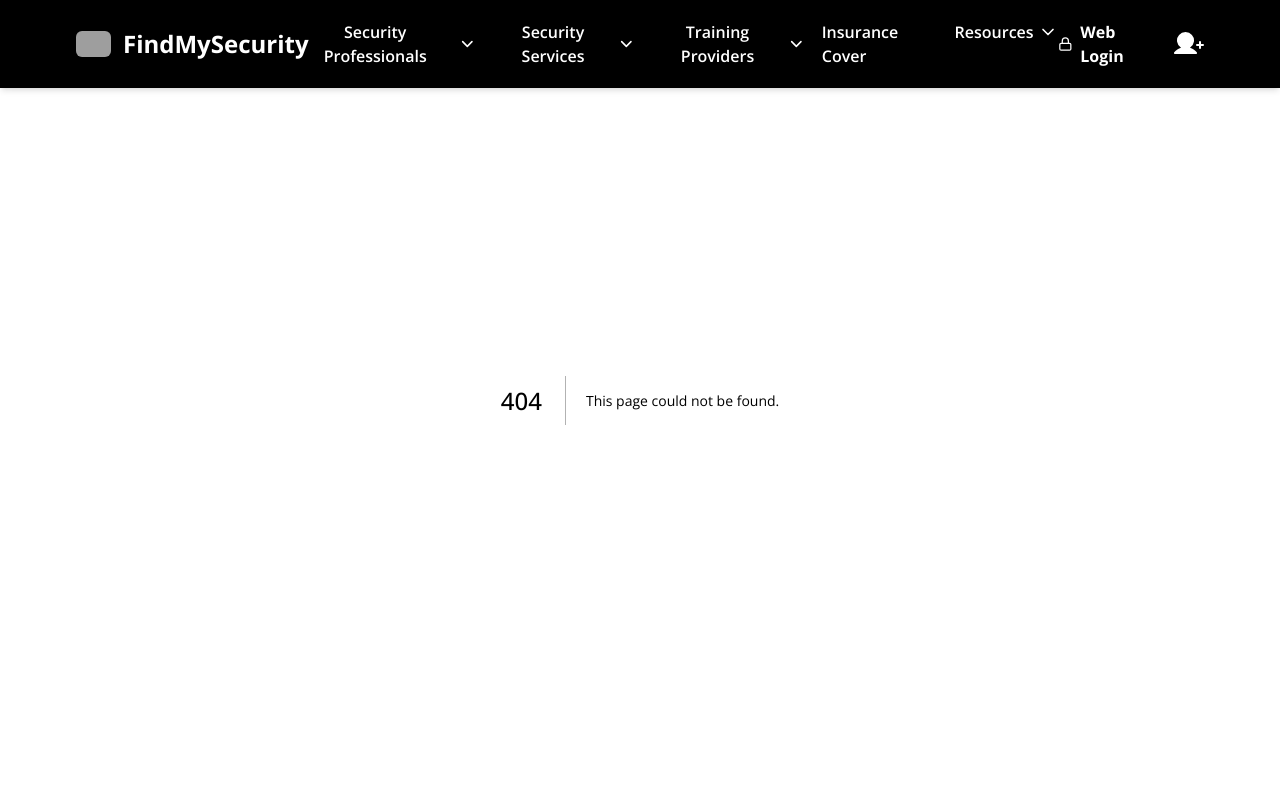
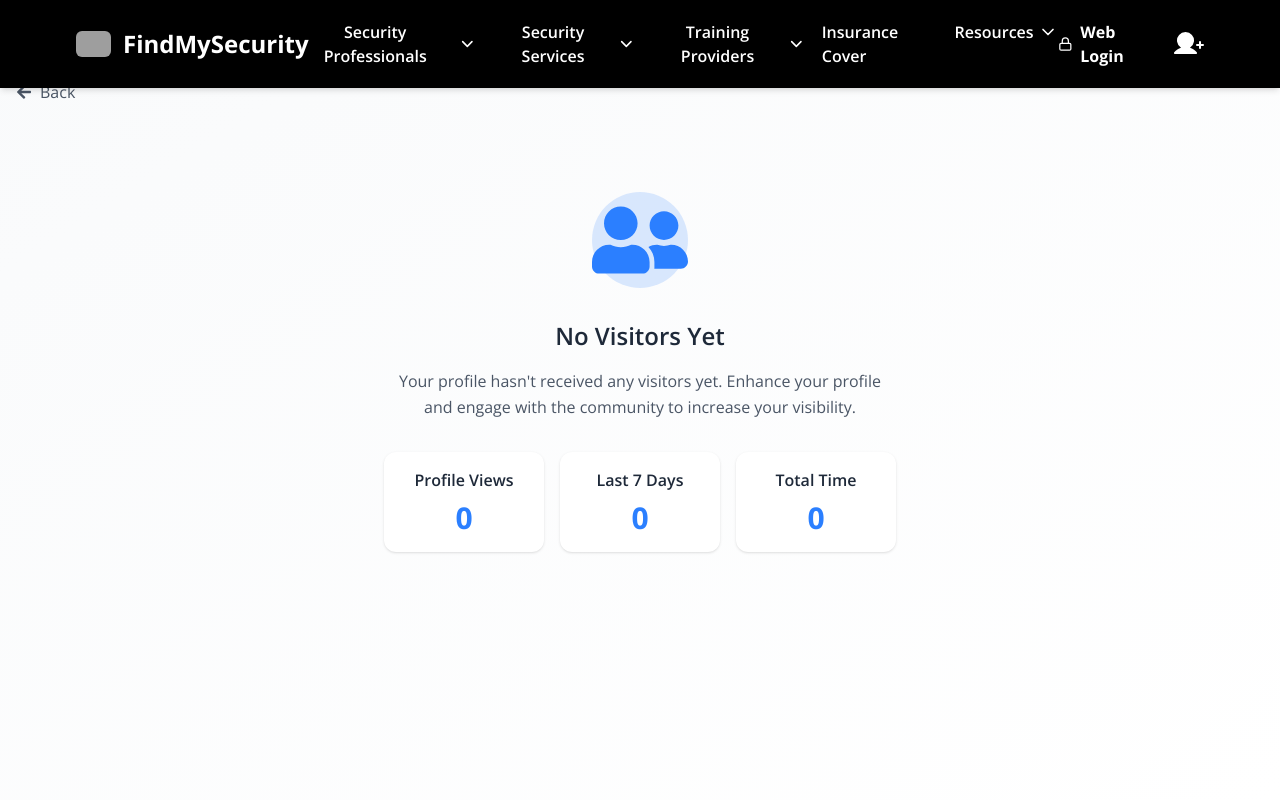
Before and after one commit to HamadAliMughal/FindMySecurity-Web, a Next.js app in the folder findmysecurity/: page /visitors in a window 1280 px wide. Before the commit this address had no page. Shown: the top 800 px of the page. Built offline with nearby package versions, Linux system fonts and the light colour scheme; grey boxes are pictures that could not be loaded.

Commit message:
visitors-demo-page

```diff
--- /dev/null
+++ b/findmysecurity/src/app/visitors/page.tsx
@@ -0,0 +1,52 @@
+'use client';
+
+import React from 'react';
+import { FaUserFriends, FaArrowLeft } from 'react-icons/fa';
+import { useRouter } from 'next/navigation';
+
+export default function VisitorsPage() {
+  const router = useRouter();
+
+  return (
+    <div className="container mx-auto px-4 pt-20 pb-8 min-h-screen bg-gradient-to-br from-gray-50 to-white">
+      <button
+        onClick={() => router.back()}
+        className="flex items-center text-gray-600 hover:text-gray-900 mb-6 transition-colors"
+      >
+        <FaArrowLeft className="mr-2" />
+        <span>Back</span>
+      </button>
+
+      <div className="flex flex-col items-center justify-center py-16 px-4">
+        <div className="relative mb-8">
+          <div className="absolute inset-0 bg-blue-500 opacity-10 rounded-full animate-pulse"></div>
+          <FaUserFriends className="text-blue-500 w-24 h-24 relative z-10" />
+        </div>
+
+        <div className="text-center max-w-lg">
+          <h2 className="text-2xl font-semibold text-gray-800 mb-4">
+            No Visitors Yet
+          </h2>
+          <p className="text-gray-600 mb-6 leading-relaxed">
+            Your profile hasn't received any visitors yet. Enhance your profile and engage with the community to increase your visibility.
+          </p>
+
+          <div className="grid grid-cols-1 md:grid-cols-3 gap-4 text-center mt-8">
+            <div className="p-4 bg-white rounded-xl shadow-sm hover:shadow-md transition-shadow">
+              <div className="font-semibold text-gray-800">Profile Views</div>
+              <div className="text-3xl font-bold text-blue-500 mt-2">0</div>
+            </div>
+            <div className="p-4 bg-white rounded-xl shadow-sm hover:shadow-md transition-shadow">
+              <div className="font-semibold text-gray-800">Last 7 Days</div>
+              <div className="text-3xl font-bold text-blue-500 mt-2">0</div>
+            </div>
+            <div className="p-4 bg-white rounded-xl shadow-sm hover:shadow-md transition-shadow">
+              <div className="font-semibold text-gray-800">Total Time</div>
+              <div className="text-3xl font-bold text-blue-500 mt-2">0</div>
+            </div>
+          </div>
+        </div>
+      </div>
+    </div>
+  );
+}
```
